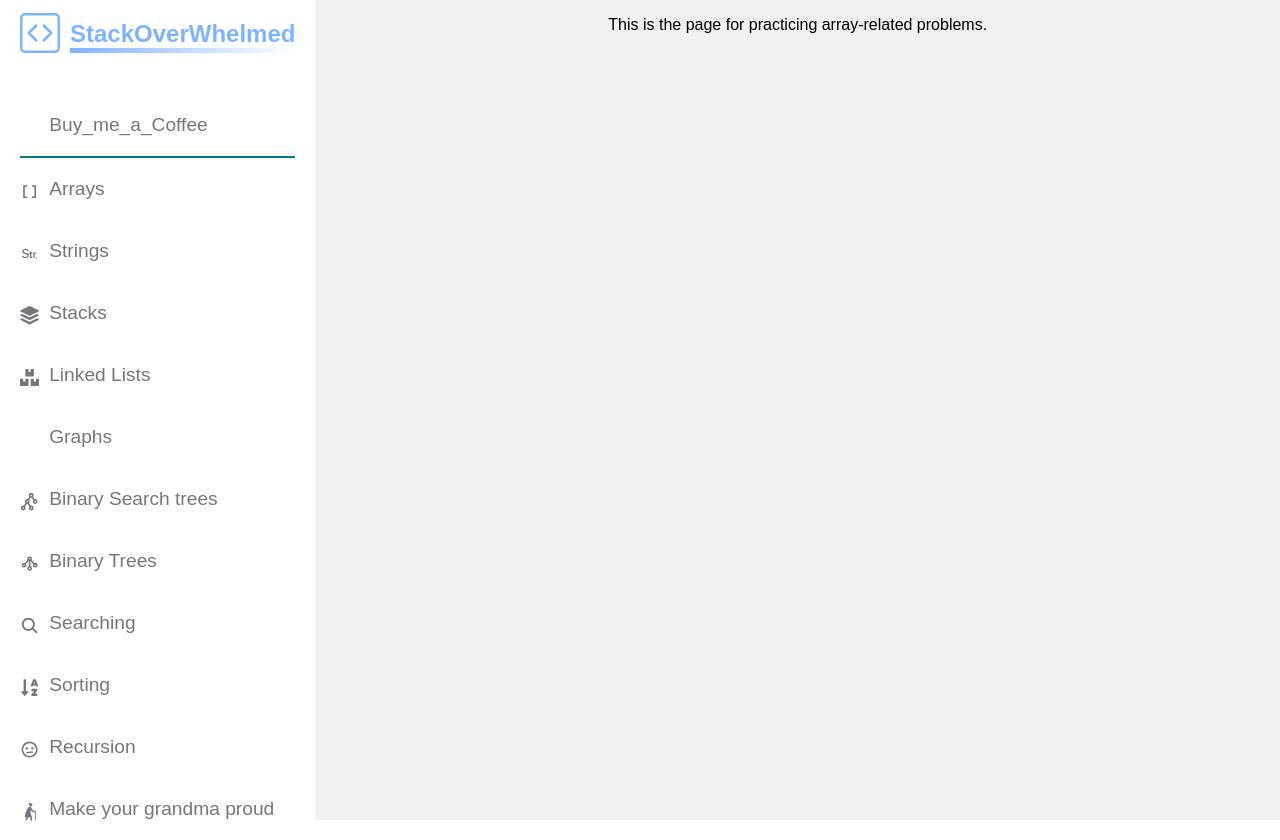
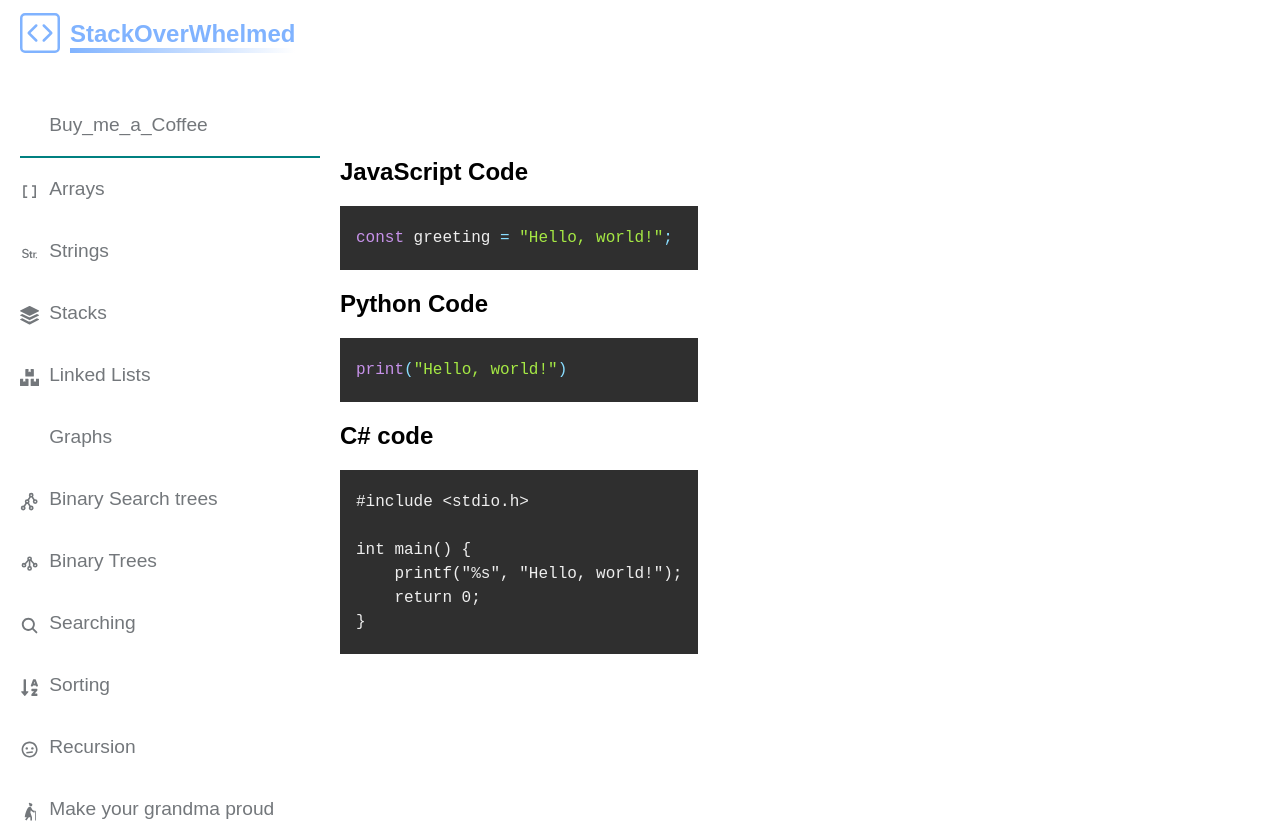
Before and after one commit to adam-marey/StackOverWhelmed, a React (Vite) app: page /arrays in a window 1280 px wide. Built offline with nearby package versions, Linux system fonts and the light colour scheme; some icons are missing; the HTML template or start-up script is replaced by a standard one.

Commit message:
code highlight tested

```diff
--- a/package.json
+++ b/package.json
@@ -14,10 +14,12 @@
     "@fortawesome/free-brands-svg-icons": "^6.5.1",
     "@fortawesome/free-solid-svg-icons": "^6.5.1",
     "@fortawesome/react-fontawesome": "^0.2.0",
+    "prism-react-renderer": "^2.3.1",
     "react": "^18.2.0",
     "react-dom": "^18.2.0",
     "react-icons": "^4.12.0",
-    "react-router-dom": "^6.20.1"
+    "react-router-dom": "^6.20.1",
+    "react-syntax-highlighter": "^15.5.0"
   },
   "devDependencies": {
     "@types/react": "^18.2.37",
--- /dev/null
+++ b/src/components/CodeSnippet.jsx
@@ -0,0 +1,13 @@
+import React from 'react';
+import { Prism as SyntaxHighlighter } from 'react-syntax-highlighter';
+import { materialDark } from 'react-syntax-highlighter/dist/esm/styles/prism';
+
+const CodeSnippet = ({ code, language }) => {
+  return (
+    <SyntaxHighlighter language={language} style={materialDark}>
+      {code}
+    </SyntaxHighlighter>
+  );
+};
+
+export default CodeSnippet;
--- a/src/components/Topics/ArraysPage.jsx
+++ b/src/components/Topics/ArraysPage.jsx
@@ -1,11 +1,23 @@
 import React from 'react';
+import CodeSnippet from '../CodeSnippet';
 
-const ArraysPage = () => {
+const ArrayPage = () => {
+  const javascriptCode = `const greeting = "Hello, world!";`;
+  const pythonCode = `print("Hello, world!")`;
+  const CCode = `#include <stdio.h>\n\nint main() {\n    printf("%s", "Hello, world!");\n    return 0;\n}`;
+
   return (
-    <div className="home">
-      <p>This is the page for practicing array-related problems.</p>
+    <div>
+      <h2>JavaScript Code</h2>
+      <CodeSnippet code={javascriptCode} language="javascript" />
+
+      <h2>Python Code</h2>
+      <CodeSnippet code={pythonCode} language="python" />
+
+      <h2>C# code</h2>
+      <CodeSnippet code={CCode} language="C++" />
     </div>
   );
 };
 
-export default ArraysPage;
+export default ArrayPage;
```
Also changed, not shown: 1 other file (tests, documents, lock files or other folders).
